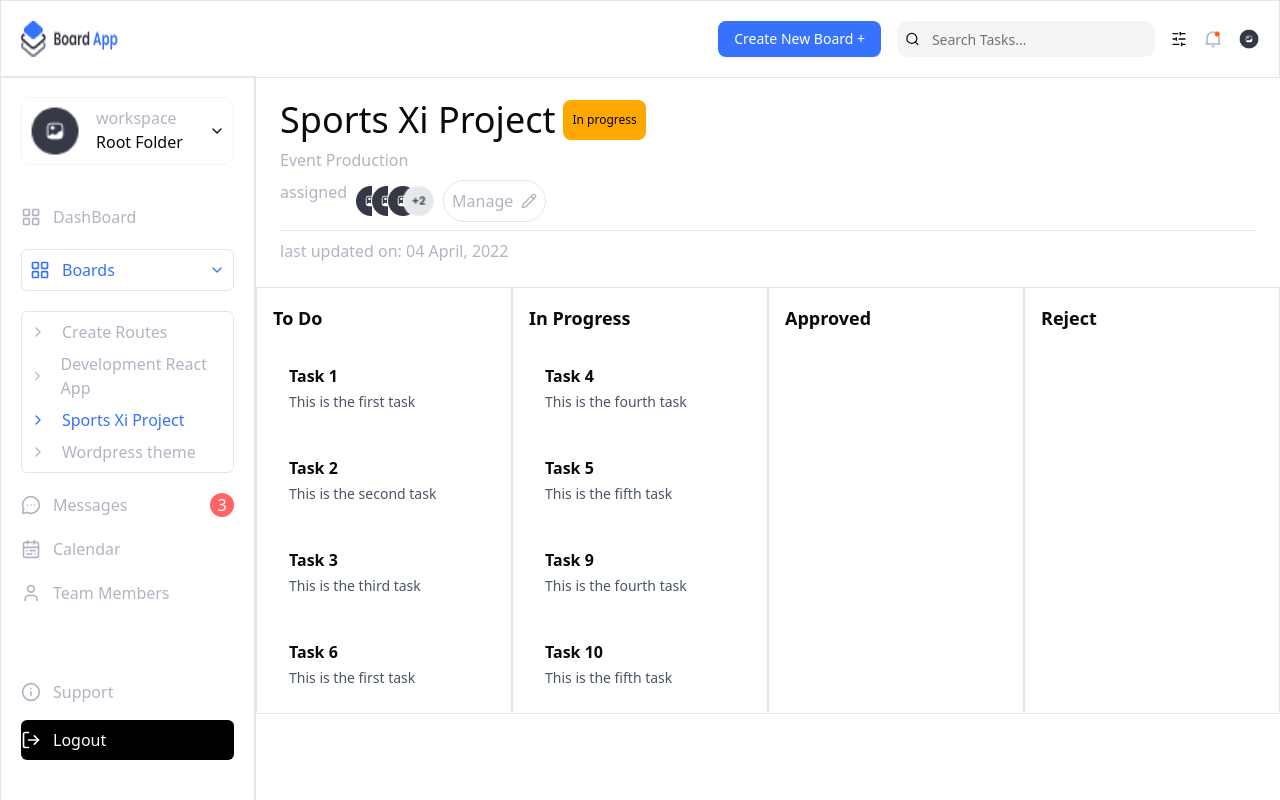
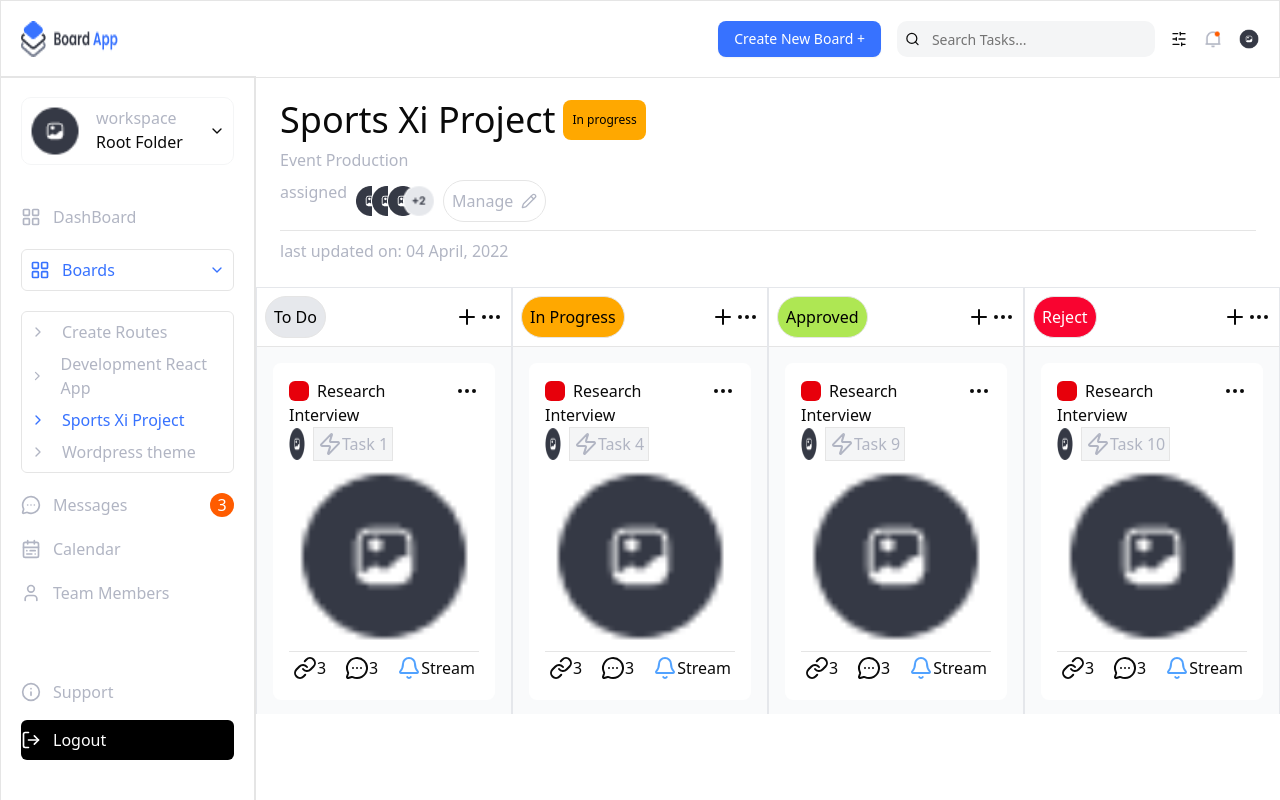
Before and after one commit to aboo212031/Board-App, a Next.js app: page / in a window 1280 px wide. Built offline with nearby package versions, Linux system fonts and the light colour scheme.

Commit message:
feat: taskCard

```diff
--- a/app/components/SideBar.tsx
+++ b/app/components/SideBar.tsx
@@ -64,7 +64,7 @@ export default function SideBar() {
               <MessageCircleMore size={20} />
               <p>Messages</p>
             </div>
-            <p className="bg-red-400 rounded-full h-6 w-6 text-center text-white">3</p>
+            <p className="bg-[#FF5C00] rounded-full h-6 w-6 text-center text-white">3</p>
           </div>
           <div className="flex items-center gap-3">
               <CalendarRange size={20} />
--- a/app/components/SwimLane.tsx
+++ b/app/components/SwimLane.tsx
@@ -1,3 +1,4 @@
+import { Ellipsis, Plus } from "lucide-react";
 import TaskCard from "./TaskCard";
 import { Draggable } from "@hello-pangea/dnd";
 
@@ -11,8 +12,14 @@ export default function Swimlane({
   tasks: any[];
 }) {
   return (
-    <div className="bg-white border border-gray-200 px-4 py-4 h-2/3 overflow-auto">
-      <h2 className="text-lg font-bold mb-4">{title}</h2>
+    <div className="bg-gray-50 border border-gray-200 h-2/3 overflow-auto border-b-0">
+      <div className="flex gap-2 justify-between border-b w-full items-center p-2 bg-white">
+          <p className={`text-black border rounded-3xl p-2 ${title == "To Do" ? "bg-[#E6E8EC]" : title == "In Progress" ? "bg-[#FFA800]" : title == "Approved" ? "bg-[#AEE753]" : "bg-[#F90430] text-white" }`}>{title}</p>
+          <div className="flex">
+            <Plus />
+            <Ellipsis />
+          </div>
+      </div>
       {tasks.map((task, index) => (
         <Draggable draggableId={task.id} index={index} key={task.id}>
           {(provided) => (
--- a/app/components/TaskCard.tsx
+++ b/app/components/TaskCard.tsx
@@ -1,14 +1,62 @@
+import { Bell, CloudLightning, Ellipsis, Link, MessageCircleMore, Zap } from "lucide-react";
+import Image from "next/image";
+
 export default function TaskCard({
   title,
+  // type,
   description,
 }: {
   title: string;
+  // type: string;
   description: string;
 }) {
   return (
-    <div className="bg-white p-4">
-      <h3 className="font-semibold mb-1">{title}</h3>
-      <p className="text-sm text-gray-600">{description}</p>
+    <div className="bg-white p-4 m-4 rounded-md">
+      <div className="flex justify-between items-center">
+        <div className="flex items-center gap-2">
+          <div className="w-5 h-5 rounded-sm bg-red-600"></div>
+          <p>Research</p>
+        </div>
+        <Ellipsis />
+      </div>
+      <p>Interview</p>
+      <div className="flex gap-2">
+        <Image
+          className="z-10 -ml-0"
+          aria-hidden
+          src="/User profile.png"
+          alt="Profile 1"
+          width={16}
+          height={16}
+        />
+        <div className="flex bg-[#F4F5F6] text-[#B1B5C3] border p-1">
+          <Zap />
+          <p className="font-medium">{title}</p>
+        </div>
+      </div>
+      <Image
+          className="z-10 -ml-0 w-full h-full p-2"
+          aria-hidden
+          src="/User profile.png"
+          alt="Profile 1"
+          width={16}
+          height={16}
+      />
+      <hr></hr>
+      <div className="flex justify-between p-1">
+        <div className="flex">
+          <Link />
+          <p>3</p>
+        </div>
+        <div className="flex">
+          <MessageCircleMore />
+          <p>3</p>
+        </div>
+        <div className="flex">
+          <Bell className="text-blue-400" />
+          <p>Stream</p>
+        </div>
+      </div>
     </div>
   );
 }
--- a/public/data/tasks.json
+++ b/public/data/tasks.json
@@ -7,6 +7,6 @@
   { "id": "6", "title": "Task 6", "description": "This is the first task", "status": "to do" },
   { "id": "7", "title": "Task 7", "description": "This is the second task", "status": "to do" },
   { "id": "8", "title": "Task 8", "description": "This is the third task", "status": "to do" },
-  { "id": "9", "title": "Task 9", "description": "This is the fourth task", "status": "in progress" },
-  { "id": "10", "title": "Task 10", "description": "This is the fifth task", "status": "in progress" }
+  { "id": "9", "title": "Task 9", "description": "This is the fourth task", "status": "approved" },
+  { "id": "10", "title": "Task 10", "description": "This is the fifth task", "status": "reject" }
 ]
```
